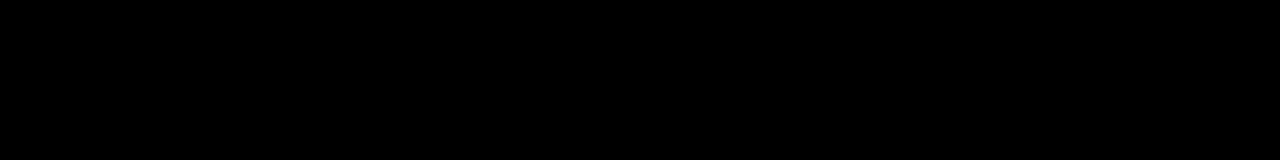
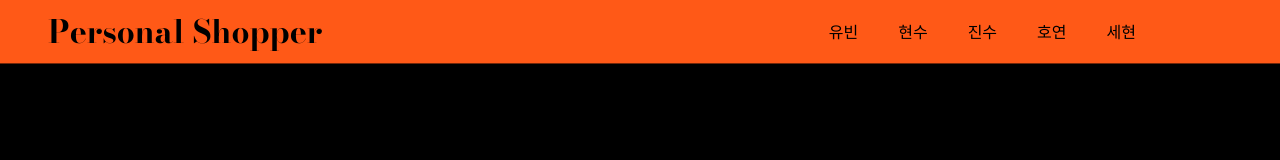
Before and after one commit to PersonalShopperDev/Web-Front-end, a Next.js app: page / in a window 1280 px wide. Shown: the top 160 px of the page. Built offline with nearby package versions, Linux system fonts and the light colour scheme.

Commit message:
feat: Merge navigation and modal to landing content

```diff
--- a/pages/index.tsx
+++ b/pages/index.tsx
@@ -1,3 +1,4 @@
+import Navigation from 'components/navigation'
 import Layout from 'layouts/default'
 import dynamic from 'next/dynamic'
 
@@ -5,7 +6,9 @@ export default function Home() {
   const Landing = dynamic(() => import('templates/landing'))
 
   return (
-    <Layout>
+    <Layout
+      Header={<Navigation />}
+    >
       <Landing />
     </Layout>
   )
--- a/src/components/navigation.tsx
+++ b/src/components/navigation.tsx
@@ -1,26 +1,40 @@
-import { useState } from 'react';
-import styles from 'sass/navigation.module.scss';
-import Image from 'next/image';
+import { useState } from 'react'
+import styles from 'sass/navigation.module.scss'
+import Image from 'next/image'
 
-export default function Navigation () {
-    const title: string = 'Personal Shopper';
-    const menu: string [] = ['유빈', '현수', '진수', '호연', '세현'];
-    const [menuToggle, setMenuToggle] = useState(false);
+export default function Navigation() {
+  const title: string = 'Personal Shopper'
+  const menu: string[] = ['유빈', '현수', '진수', '호연', '세현']
+  const [menuToggle, setMenuToggle] = useState(false)
 
   return (
     <div className={styles.navContainer}>
       <span className={styles.title}>{title}</span>
-            <div className={menuToggle ? styles.menuContainer_active : styles.menuContainer}>{menu.map(item => <span className={styles.menu} key={item}>{item}</span>)}</div>
-            <button className={styles.menuIcon} onClick={() => setMenuToggle(!menuToggle)}>
-                {
-                    menuToggle ? <Image src="/images/icons/Back.png" width="17" height="34"/>
-                            : <Image src="/images/icons/menu.png" width="35" height="26"/>
+      <div
+        className={
+          menuToggle ? styles.menuContainer_active : styles.menuContainer
         }
+      >
+        {menu.map((item) => (
+          <span className={styles.menu} key={item}>
+            {item}
+          </span>
+        ))}
+      </div>
+      <button
+        type="button"
+        className={styles.menuIcon}
+        onClick={() => setMenuToggle(!menuToggle)}
+      >
+        {menuToggle ? (
+          <Image src="/images/icons/Back.png" width="17" height="34" />
+        ) : (
+          <Image src="/images/icons/menu.png" width="35" height="26" />
+        )}
       </button>
     </div>
   )
 }
-
 
 /*
 import styles from '../../sass/listup.module.scss'
--- a/src/templates/landing/sections/0.tsx
+++ b/src/templates/landing/sections/0.tsx
@@ -1,6 +1,10 @@
+import Modal from 'components/modal'
+import { useState } from 'react'
 import styles from 'sass/templates/landing.module.scss'
 
 export default function Section0() {
+  const [active, setActive] = useState(false)
+
   return (
     <section className={styles.section0}>
       <video className={styles.video} autoPlay loop muted>
@@ -10,8 +14,9 @@ export default function Section0() {
       <div className={styles.content}>
         <p className={styles.title}>{'Vivre, ce\'st pas survire'}</p>
         <p className={styles.description}>{'Per me si va ne la citta dolente, per me si va ne l\'etterno dolore, per me si va tra la perduta gente. Giustizia mosse il mio alto fattore; fecemi la divina podestate, la somma sapienza e \'l primo amore. Dinanzi a me non fuor cose create se non etterne, e io etterno duro. Lasciate ogni speranza, voi ch\'intrate.'}</p>
-        <button className={styles.learnMore} type="button">Learn more</button>
+        <button className={styles.learnMore} type="button" onClick={() => setActive(true)}>Learn more</button>
       </div>
+      <Modal showModal={active} setShowModal={setActive} />
     </section>
   )
 }
```
Also changed, not shown: sass/navigation.module.scss (line endings or trailing spaces). Lines whose indentation alone changed are shown as unchanged.
